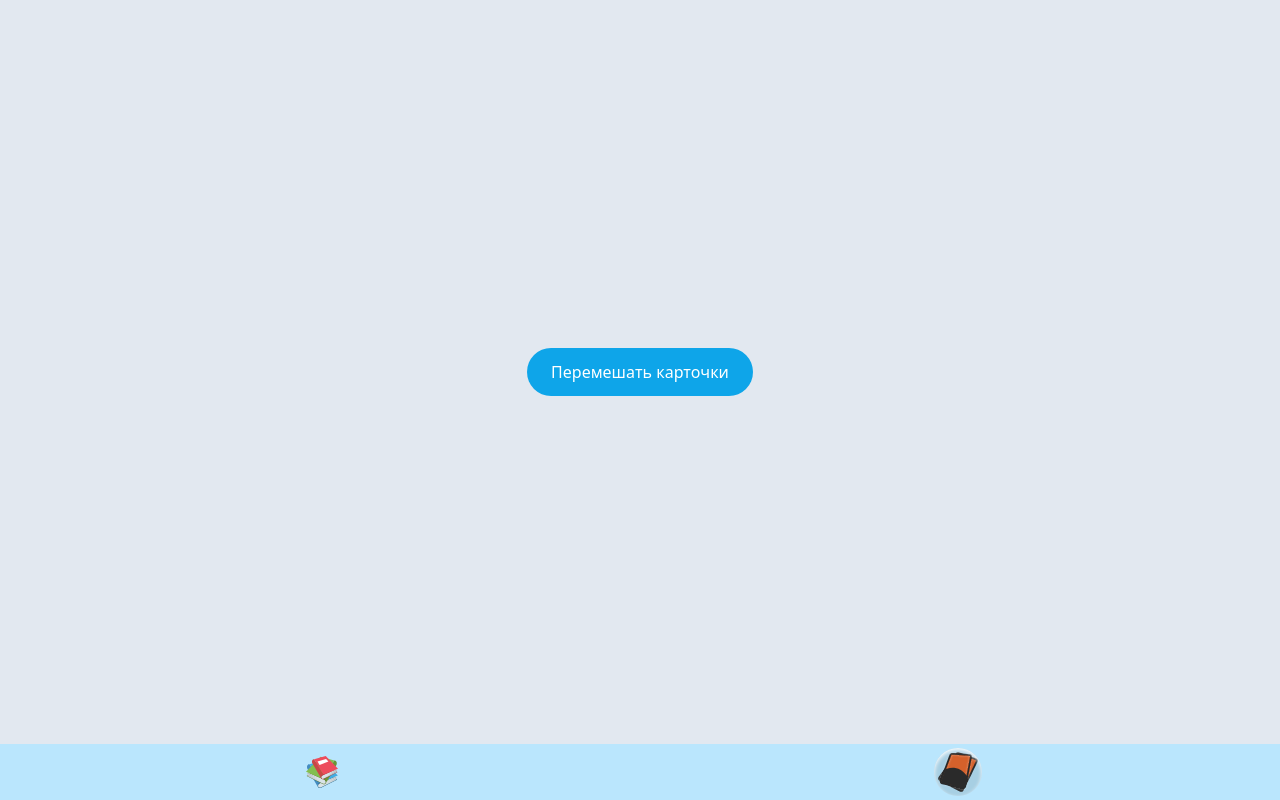
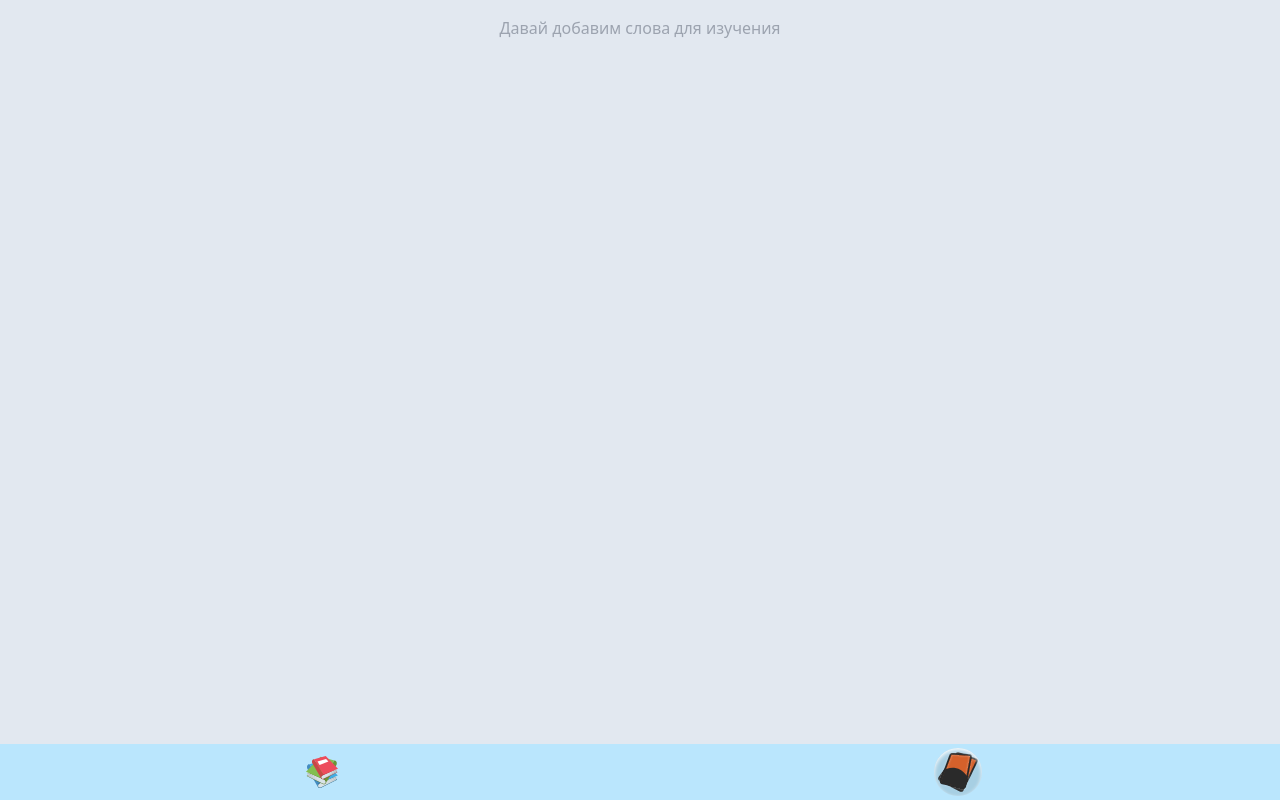
Before and after one commit to ZUBOV-ILLIA/card-words-learner, a React (Vite) app: page /card-words-learner/practice in a window 1280 px wide. Built offline with nearby package versions, Linux system fonts and the light colour scheme.

Commit message:
small update

```diff
--- a/src/routes/practice.tsx
+++ b/src/routes/practice.tsx
@@ -26,17 +26,23 @@ export default function Practice() {
   }
 
   return (
-    <div className="relative flex flex-col justify-center items-center grow w-full rounded-lg overflow-hidden">
+    <div className="relative flex justify-center items-center grow w-full rounded-lg overflow-hidden">
       {!needToShuffleWords &&
         randomWordsList.length > 0 &&
         randomWordsList.map((word) => <RandomCard key={word.id} word={word} />)}
 
+      {randomWordsList.length > 0 ? (
         <button
           className="py-3 px-6 text-white bg-sky-500 rounded-full"
           onClick={() => setNeedToShuffleWords(true)}
         >
           Перемешать карточки
         </button>
+      ) : (
+        <p className="self-start text-gray-400 font-thin text-center">
+          Давай добавим слова для изучения
+        </p>
+      )}
     </div>
   );
 }
--- a/src/routes/words.tsx
+++ b/src/routes/words.tsx
@@ -4,7 +4,7 @@ import {
   deleteWord,
   getWordsList,
   Word,
-  addMockedWords,
+  // addMockedWords,
 } from "../api/apiWords";
 import trashIcon from "/trash.svg";
 import editIcon from "/edit.svg";
@@ -32,10 +32,10 @@ export default function Words() {
     setNeedUpdate(true);
   }
 
-  async function handleAddMockedWords() {
-    await addMockedWords();
-    setNeedUpdate(true);
-  }
+  // async function handleAddMockedWords() {
+  //   await addMockedWords();
+  //   setNeedUpdate(true);
+  // }
 
   return (
     <section className="mb-11">
@@ -83,12 +83,12 @@ export default function Words() {
         />
       </div>
 
-      <div
+      {/* <div
         className="fixed bottom-20 left-3 p-3 text-white bg-sky-500 rounded-full uppercase"
         onClick={handleAddMockedWords}
       >
         generate
-      </div>
+      </div> */}
 
       <div className="fixed bottom-14 left-0 h-3 w-full bg-gradient-to-t from-slate-200 from-20%"></div>
     </section>
```
Lines whose indentation alone changed are shown as unchanged.
